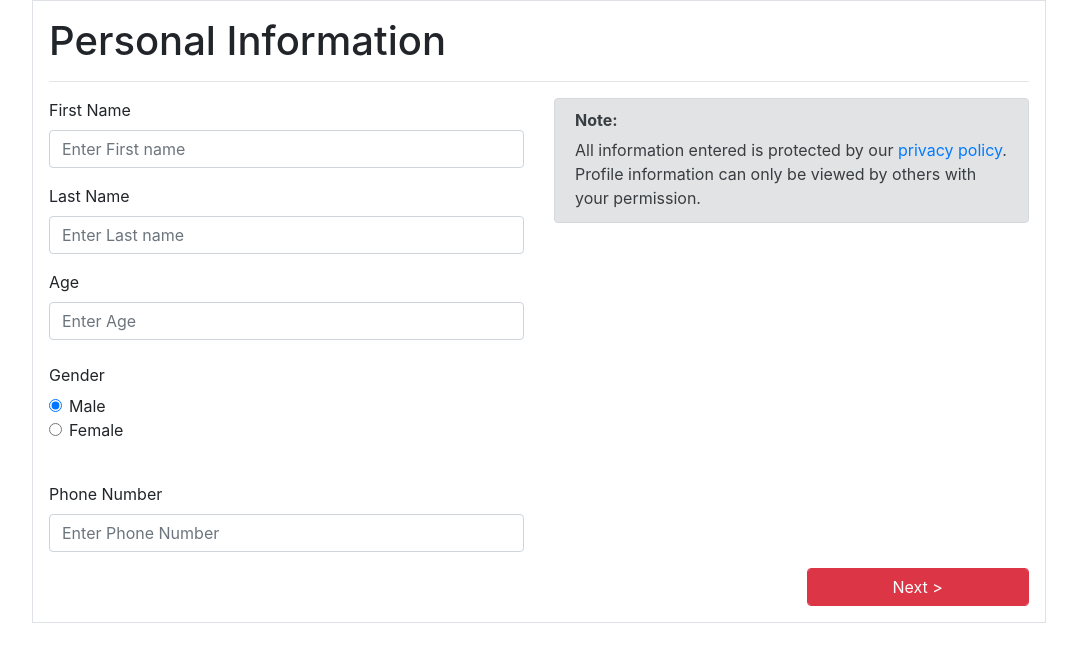
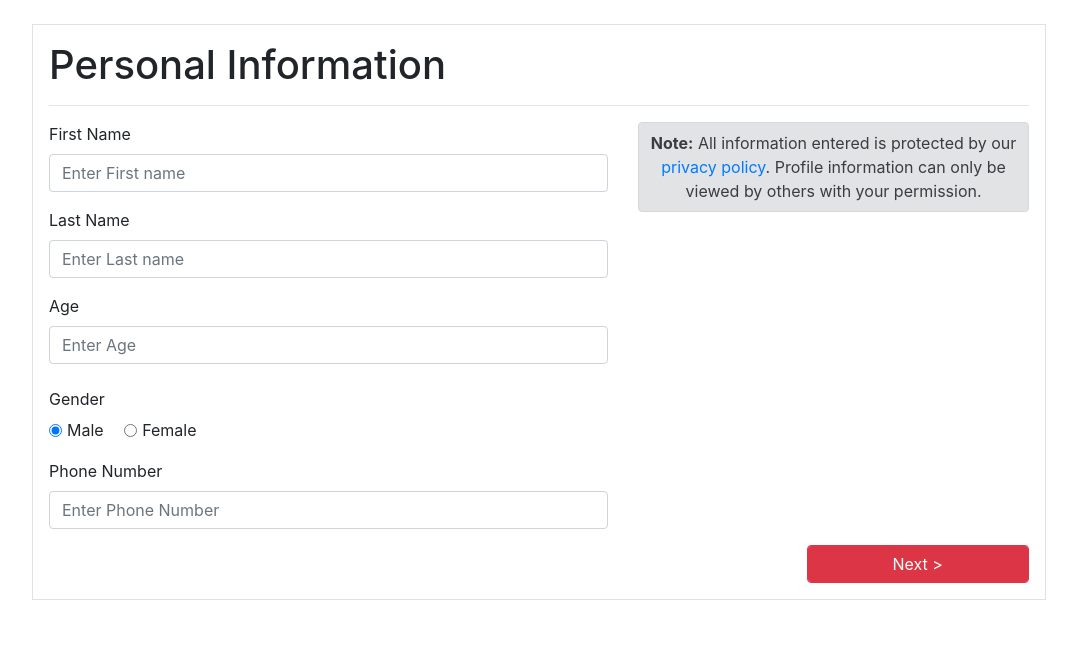
Before and after one commit to banne001/dating, a PHP site: page /views/profile.html in a window 1280 px wide. Shown: the part 56-718 px from the top of the page, without its empty margins (101-1178 px from the left). Run offline with PHP 8.4, Linux system fonts and the light colour scheme.

Commit message:
Finalization. Fixed Padding and formating

```diff
--- a/views/profile.html
+++ b/views/profile.html
@@ -18,12 +18,12 @@
             </a>
         </nav>
     </div>
-    <div class="mx-5">
+    <div class="mx-5  mt-4">
         <form action="profile2" method="post" class="container form-horizontal border border-bottom p-3">
             <h1>Personal Information</h1>
             <hr>
             <div class="row">
-                <div class="col-lg-6 col-12 mx-auto">
+                <div class="col-lg-7 col-12 mx-auto">
                     <div class="form-group">
                         <label for="fname">First Name</label>
                         <input type="text" class="form-control" name="fname" id="fname" aria-describedby="fname" placeholder="Enter First name">
@@ -38,30 +38,28 @@
                     </div>
                     <fieldset class="form-group">
                         <legend class="col-form-label ">Gender</legend>
-                        <div class="form-check">
+                        <div class="form-check form-check-inline mr-3">
                             <input class="form-check-input" type="radio" name="gender" id="male" value="male" checked>
                             <label class="form-check-label" for="male">
                                 Male
                             </label>
                         </div>
-                        <div class="form-check">
+                        <div class="form-check form-check-inline mr-3">
                             <input class="form-check-input" type="radio" name="gender" id="female" value="female">
                             <label class="form-check-label" for="female">
                                 Female
                             </label>
                         </div>
                     </fieldset>
-
-                    <br>
                     <div class="form-group">
                         <label for="phone">Phone Number</label>
                         <input type="text" class="form-control" name="phone" id="phone" aria-describedby="phone" placeholder="Enter Phone Number">
                     </div>
                 </div>
-                <div class="col-lg-6 col-12">
-                    <div class="alert alert-secondary" role="alert">
-                        <h6 class="font-weight-bold">Note:</h6> All information entered is protected by our <a href="" class="text-primary">privacy policy</a>.
-                        Profile information can only be viewed by others with your permission.
+                <div class="col-lg-5 col-12">
+                    <div class="alert alert-secondary p-2" role="alert">
+                        <p class="text-center p-0 m-0"><strong>Note:</strong> All information entered is protected by our <a href="" class="text-primary">privacy policy</a>.
+                        Profile information can only be viewed by others with your permission.</p>
                     </div>
                 </div>
             </div>
--- a/views/profile3.html
+++ b/views/profile3.html
@@ -18,7 +18,7 @@
             </a>
         </nav>
     </div>
-    <div class="mx-5">
+    <div class="mx-5 mt-4">
         <form action="summary" method="post" class=" container form-horizontal border border-bottom p-3">
             <h1>Interests</h1>
             <hr>
--- a/views/summary.html
+++ b/views/summary.html
@@ -19,7 +19,7 @@
         </nav>
     </div>
 
-    <div class="mx-5">
+    <div class="mx-5  mt-4">
         <div class="container border border-bottom">
             <h1>Personal Information</h1>
             <div class="row">
@@ -37,7 +37,7 @@
                 </div>
 
                 <div class="col-lg-6 col-12">
-                    <img src="images/profile.png" alt="">
+                    <img class="rounded" src="images/profile.png" alt="">
                     <div>
                         <h2><small>Biography</small></h2>
                         <p class="text-center">{{ @SESSION.bio }}</p>
```
Also changed, not shown: index.php (+8 -7 lines), views/home.html (+4 -4 lines), views/profile2.html (+9 -10 lines).
